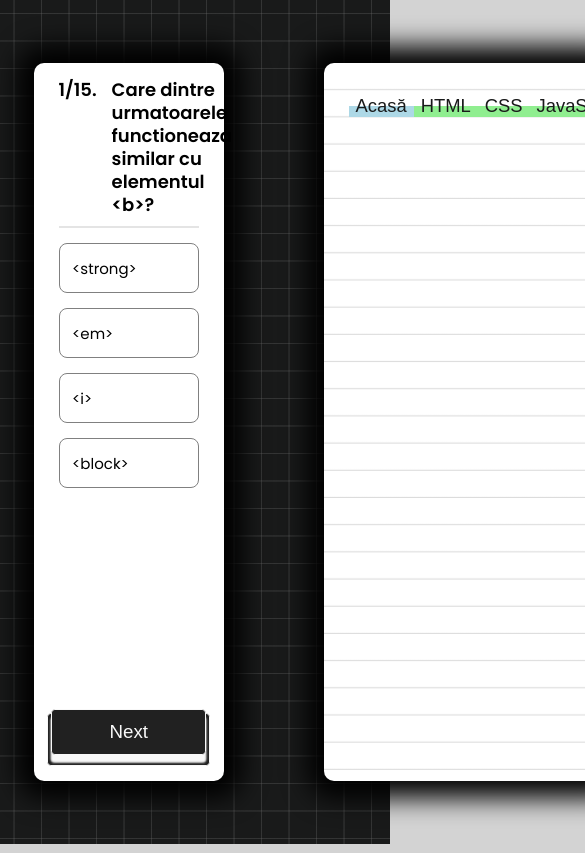
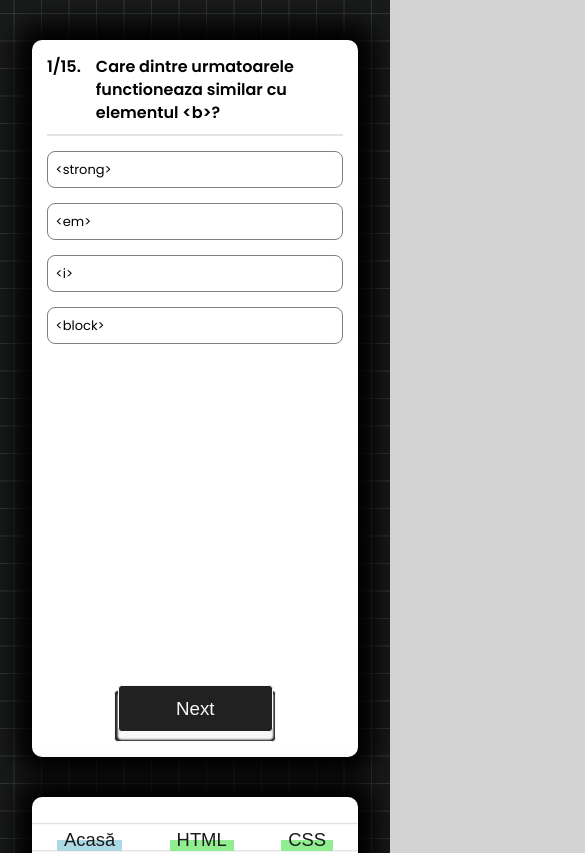
Before and after one commit to cosmin-panescu/Learn-with-AI, a React (Create React App) app in the folder client/: page /#/test/1 in a window 390 px wide. Shown: the top 853 px of the page, 585 px wide, since content can reach past the window. Built offline with nearby package versions, Linux system fonts and the light colour scheme; a web font is replaced by a local one.

Commit message:
Made the quiz page responsive

```diff
--- a/client/src/components/services/Services.scss
+++ b/client/src/components/services/Services.scss
@@ -155,6 +155,7 @@
 
       & > div {
         margin-top: 0;
+        width: 60%;
       }
     }
   }
@@ -178,9 +179,6 @@
     }
 
     .content {
-      flex-wrap: wrap;
-      gap: 50px;
-
       h3 {
         font-size: 1.5rem;
       }
--- a/client/src/index.css
+++ b/client/src/index.css
@@ -33,7 +33,7 @@ body {
 
 @media screen and (max-width: 300px) {
   .container {
-    margin: 0rem;
+    margin: 0rem 20px;
   }
 }
 
--- a/client/src/pages/Quiz/Quiz.jsx
+++ b/client/src/pages/Quiz/Quiz.jsx
@@ -124,7 +124,7 @@ const Quiz = () => {
           <ConfettiExplosion particleCount={200} duration={4000} />
         </div>
       )}
-      <div className="wrapper">
+      <div className="wrapper container">
         <div className="quiz-wrapper">
           <div className="quiz-container">
             {result ? (
--- a/client/src/pages/Quiz/Quiz.scss
+++ b/client/src/pages/Quiz/Quiz.scss
@@ -5,7 +5,6 @@
   align-items: center;
   min-height: 100vh;
   width: 100%;
-  height: 100%;
   --color: rgba(114, 114, 114, 0.3);
   background-color: #191a1a;
   background-image: linear-gradient(
@@ -40,7 +39,6 @@
   }
 
   .wrapper {
-    margin: 50px 100px;
     display: flex;
     gap: 100px;
     width: 100%;
@@ -61,6 +59,8 @@
         .explanation-nav {
           width: 100%;
           display: flex;
+          flex-wrap: wrap;
+          gap: 15px;
           justify-content: space-between;
           align-items: center;
           list-style: none;
@@ -99,7 +99,6 @@
 
         .explanation-text {
           width: 100%;
-          height: 100%;
           margin-top: 62px;
           line-height: 27.1px;
           text-indent: 10px;
@@ -207,3 +206,119 @@
 .display-linebreak {
   white-space: pre-line;
 }
+
+// MEDIA QUERIS
+@media screen and (max-width: 1150px) {
+  .quiz {
+    .wrapper {
+      gap: 40px;
+
+      .exlanation-wrapper {
+        .explanation-container {
+          width: 100%;
+        }
+      }
+
+      .quiz-wrapper {
+        .quiz-container {
+          width: 100%;
+        }
+      }
+    }
+  }
+}
+
+@media screen and (max-width: 1000px) {
+  .quiz {
+    .wrapper {
+      margin-top: 2.5rem;
+      margin-bottom: 2.5rem;
+      flex-direction: column;
+
+      .exlanation-wrapper {
+        display: flex;
+        justify-content: center;
+        .explanation-container {
+          width: 80%;
+        }
+      }
+
+      .quiz-wrapper {
+        justify-content: center;
+
+        .quiz-container {
+          width: 80%;
+        }
+      }
+    }
+  }
+}
+
+@media screen and (max-width: 768px) {
+  .quiz {
+    .wrapper {
+      .exlanation-wrapper {
+        .explanation-container {
+          width: 100%;
+        }
+      }
+
+      .quiz-wrapper {
+        .quiz-container {
+          width: 100%;
+        }
+      }
+    }
+  }
+}
+
+@media screen and (max-width: 650px) {
+  .quiz {
+    .wrapper {
+      .quiz-wrapper {
+        .quiz-container {
+          .question-title {
+            h3 {
+              font-size: 16px;
+            }
+          }
+
+          .code-snippet {
+            font-size: 13px;
+          }
+
+          ul li {
+            font-size: 14px;
+          }
+        }
+      }
+    }
+  }
+}
+
+@media screen and (max-width: 500px) {
+  .quiz {
+    .wrapper {
+      .quiz-wrapper {
+        .quiz-container {
+          padding: 15px;
+
+          .question-title {
+            h3 {
+              font-size: 16px;
+            }
+          }
+
+          .code-snippet {
+            font-size: 13px;
+          }
+
+          ul li {
+            padding: 7.5px;
+            font-size: 13px;
+          }
+        }
+      }
+    }
+  }
+}
--- a/client/src/utils/data.js
+++ b/client/src/utils/data.js
@@ -1483,9 +1483,9 @@ export const javascript = [
   {
     question: "Ce va afisa in consola codul de mai jos?",
     code: `
-    console.log(typeof 1);
-    console.log(typeof String);
-    console.log(typeof typeof 1);
+console.log(typeof 1);
+console.log(typeof String);
+console.log(typeof typeof 1);
   `,
     option1: `"number", "function", "string"`,
     option2: `"number", "string", "number"`,
```
